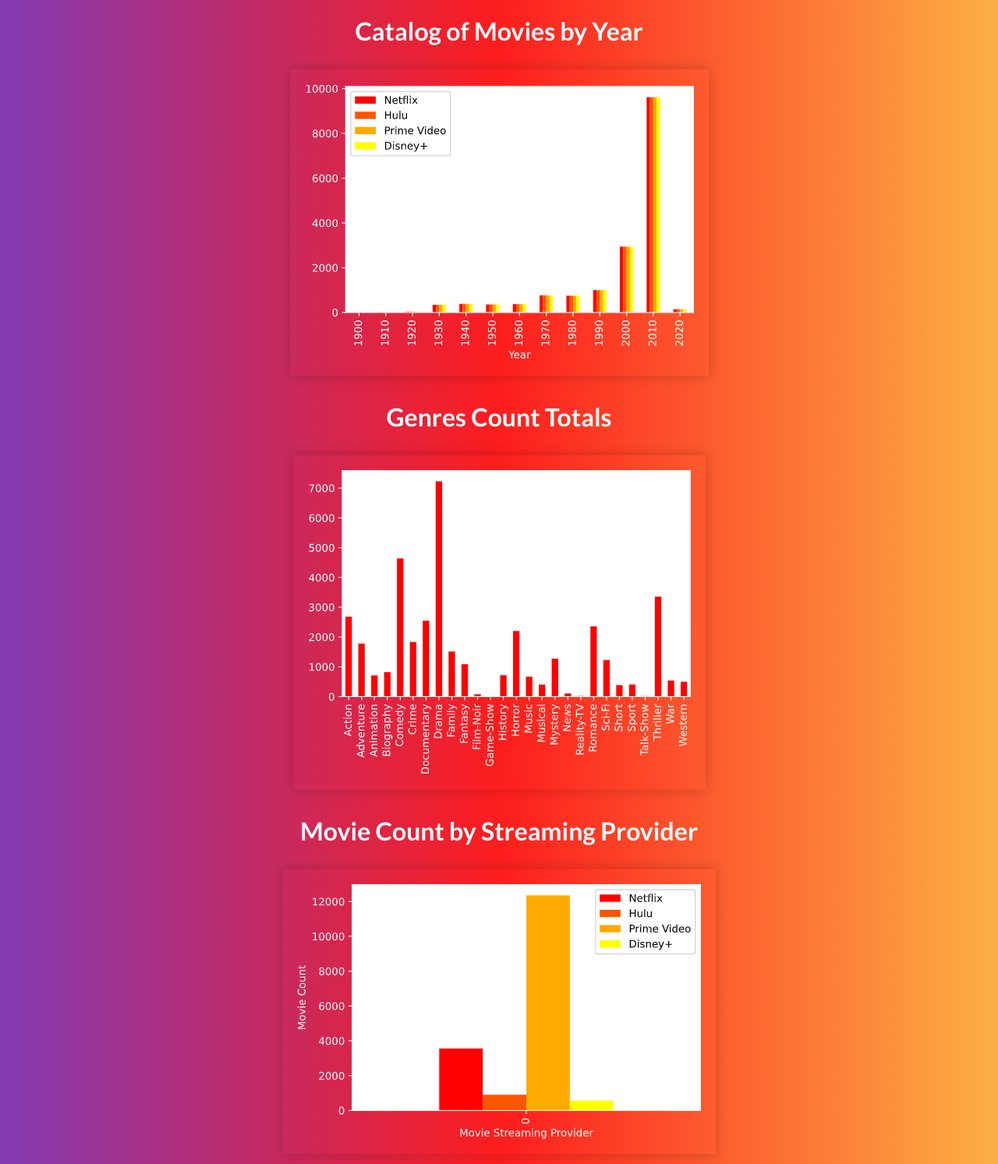
After one commit to ItsHipsterNoah/movie-universe, a Django app: page /insights/ in a window 1280 px wide. The commit adds this page. Shown: the whole page at 78% size. Run offline with Django 3.2, Linux system fonts and the light colour scheme.

Commit message:
Added insights page.

```diff
--- a/movie_universe/settings.py
+++ b/movie_universe/settings.py
@@ -25,7 +25,7 @@ BASE_DIR = Path(__file__).resolve().parent.parent
 SECRET_KEY = 'x)ztd3_cq%p*-3aux77__$u8vs3ah*3u$9#3(egpitk)+(v7p%'
 
 # SECURITY WARNING: don't run with debug turned on in production!
-DEBUG = False
+DEBUG = True
 
 ALLOWED_HOSTS = [
     '.herokuapp.com',
--- a/movie_universe/urls.py
+++ b/movie_universe/urls.py
@@ -24,5 +24,6 @@ urlpatterns = [
     path('result/', views.result, name='result'),
     path('movie/<int:movie_id>/', views.detail, name='int_detail'),
     path('movie/<str:title>/', views.recommendation_detail, name='detail'),
+    path('insights/', views.stats, name='stats'),
     path('admin/', admin.site.urls),
 ] + static(settings.STATIC_URL, document_root=settings.STATIC_ROOT)
--- a/movieuniverse/static/movieuniverse/css/style.css
+++ b/movieuniverse/static/movieuniverse/css/style.css
@@ -237,6 +237,24 @@ body {
     width: 20px;
 }
 
+/* Insights styles */
+
+.insights-heading {
+    margin: 20px;
+}
+
+.insights-img {
+    box-shadow: 0 0 1rem 0 rgba(12, 12, 12, 0.2);
+    padding: 10px;
+    margin: 10px;
+    transition: all 1s;
+}
+
+.insights-img:hover {
+    box-shadow: 0 0 1rem 0 rgba(12, 12, 12, 0.5);
+}
+
+
 @media only screen and (max-width: 700px) {
     .recommendations-container {
         flex-direction: column;
--- /dev/null
+++ b/movieuniverse/templates/movieuniverse/insights.html
@@ -0,0 +1,15 @@
+{% extends 'movieuniverse/base.html' %}
+{% load static %}
+
+{% block content %}
+<div class="u-text-center">
+    <h1 class="insights-heading">Catalog of Movies by Year</h1>
+    <img class="insights-img" src="{% static 'movieuniverse/img/Years.png' %}" alt="">
+
+    <h1 class="insights-heading">Genres Count Totals</h1>
+    <img class="insights-img" src="{% static 'movieuniverse/img/Genres.png' %}" alt="">
+
+    <h1 class="insights-heading">Movie Count by Streaming Provider</h1>
+    <img class="insights-img" src="{% static 'movieuniverse/img/MovieCount.png' %}" alt="">
+</div>
+{% endblock %}
--- a/movieuniverse/views.py
+++ b/movieuniverse/views.py
@@ -63,3 +63,6 @@ def detail(request, movie_id):
 def recommendation_detail(request, title):
     movie_id = Movie.objects.get(title__exact=title).id
     return redirect(f'/movie/{movie_id}')
+
+def stats(request):
+    return render(request, 'movieuniverse/insights.html')
```
Also changed, not shown: movieuniverse/static/movieuniverse/img/Genres.png (added), movieuniverse/static/movieuniverse/img/MovieCount.png (added), movieuniverse/static/movieuniverse/img/Years.png (added), 2 other files.
